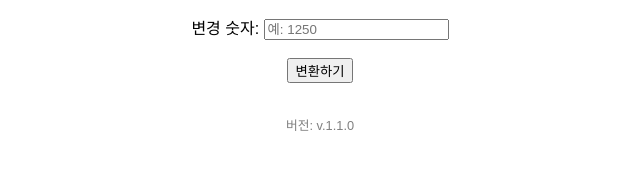
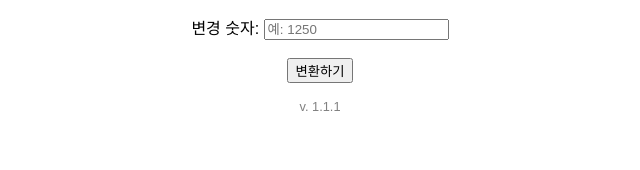
Before and after one commit to spray012384/sig_change, a plain HTML site: page index.html in a window 1280 px wide. Shown: the part 222-392 px from the top of the page, 320-960 px from the left. Drawn offline with Linux system fonts and the light colour scheme.

Commit message:
Update index.html

```diff
--- a/index.html
+++ b/index.html
@@ -1,4 +1,4 @@
-<!-- 버전: v.1.1.0 -->
+<!-- v. 1.1.1 -->
 <!DOCTYPE html>
 <html lang="ko">
 <head>
@@ -18,7 +18,11 @@
   <label>변경 숫자: <input type="text" id="newNumber" placeholder="예: 1250" /></label>
   <br /><br />
 
-  <button onclick="handleUpload()">변환하기</button>
+  <div style="display: flex; justify-content: center;">
+    <button onclick="handleUpload()">변환하기</button>
+  </div>
+
+  <p style="margin-top: 1rem; font-size: 0.8rem; color: gray;">v. 1.1.1</p>
 
   <div id="fileList" style="margin-top: 2rem;"></div>
 
@@ -39,8 +43,6 @@
       alert("변환 로직은 다음 단계에서 구현됩니다!");
     }
   </script>
-
-  <p style="margin-top: 2rem; font-size: 0.8rem; color: gray;">버전: v.1.1.0</p>
 </body>
 </html>
-<!-- 버전: v.1.1.0 -->
+<!-- v. 1.1.1 -->
```
